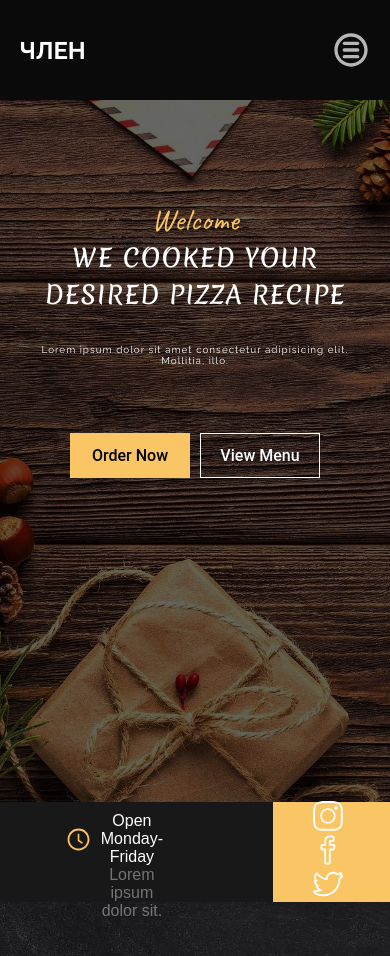
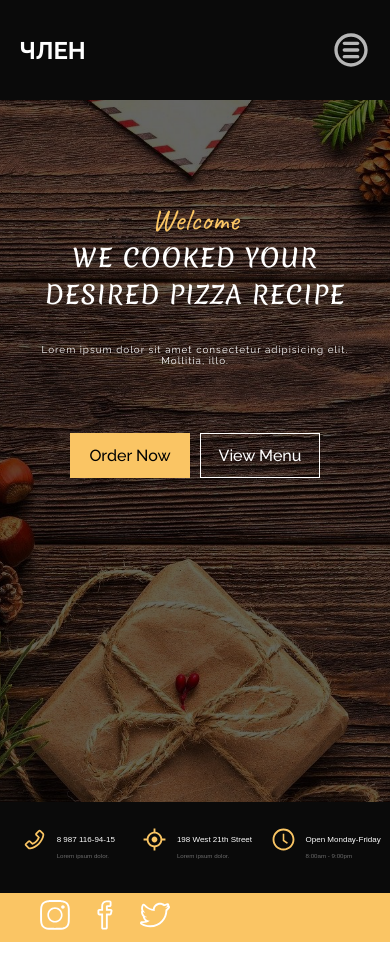
Before and after one commit to Leonid-poc/MakeHub, a React (Create React App) app in the folder client/: page / in a window 390 px wide. Built offline with nearby package versions, Linux system fonts and the light colour scheme; a web font is replaced by a local one.

Commit message:
info page is done

```diff
--- a/client/src/components/Info.jsx
+++ b/client/src/components/Info.jsx
@@ -15,7 +15,7 @@ const Info = () => {
             <div className="content">
               <a href="tel:8987116415">8 987 116-94-15</a>
             </div>
-            <span className='content_info'>Lorem ipsum dolor sit.</span>
+            <span>Lorem ipsum dolor.</span>
           </div>
         </div>
         <div className="container">
@@ -26,7 +26,7 @@ const Info = () => {
             <div className="content">
               <p>198 West 21th Street</p>
             </div>
-            <span className='content_info'>Lorem ipsum dolor sit.</span>
+            <span>Lorem ipsum dolor.</span>
           </div>
         </div>
         <div className="container">
@@ -37,7 +37,7 @@ const Info = () => {
             <div className="content">
               <p>Open Monday-Friday</p>
             </div>
-            <span className='content_info'>Lorem ipsum dolor sit.</span>
+            <span>8:00am - 9:00pm</span>
           </div>
         </div>
       </div>
--- a/client/src/css/Info.css
+++ b/client/src/css/Info.css
@@ -1,18 +1,19 @@
-a{
-    font-family: "Roboto", sans-serif;
+.content a, p{
     text-decoration: none;
     color: rgba(255, 255, 255);
     font-weight: 400;
+    font-size: calc(var(--index)*0.6);
 }
 
-p{
-    color: rgba(255, 255, 255);
+.container_info span{
+    color: rgba(255, 255, 255, .4);
     font-weight: 300;
+    font-size: calc(var(--index)*0.5);
 }
 
 .info{
     width: 100%;
-    height: 100px;
+    height: 140px;
     display: flex;
     flex-direction: row;
 }
@@ -21,7 +22,7 @@ p{
     font-family: "Work Sans", sans-serif;
     width: 70%;
     height: 100%;
-    background-color: #181818;
+    background-color: #0a0a0a;
     display: flex;
     align-items: center;
     justify-content: flex-end;
@@ -30,18 +31,16 @@ p{
 }
 
 .container{
-    width: 220px;
-    height: 80px;
+    width: 33%;
+    height: 40px;
     display: flex;
-    justify-content: space-evenly;
-    text-align: center;
+    justify-content: center;
+    text-align: flex-start;
     flex-direction: row;
-    align-items: center;
-    margin: 0 40px;
 }
+
 .container_logo{
     height: 100%;
-    padding-top: 15px;
 }
 
 .container_info{
@@ -55,17 +54,15 @@ p{
 .content{
     display: flex;
     justify-content: center;
-    text-align: center;
-    align-items: center;
+    text-align: flex-start;
+    align-items: flex-start;
 }
 
 .content_logo{
     margin-right: 10px;
 }
 
-.content_info{
-    color: rgba(255, 255, 255, .4);
-}
+
 
 .right_content{
     width: 30%;
@@ -82,3 +79,45 @@ p{
     margin: 0 10px;
     cursor: pointer;
 }
+
+@media(max-width: 1160px) {
+    .info{
+        flex-direction: column;
+    }
+    .left_content{
+        width: 100%;
+        height: 65%;
+        padding-right: 0;
+    }
+    .right_content{
+        width: 100%;
+        height: 35%;
+    }
+   .content a, p{
+        font-size: calc(var(--index)*0.9);
+    }
+    .container_info span{
+        font-size: calc(var(--index)*0.75);
+    }
+    container{
+        width: 33%;
+    }
+}
+
+@media(max-width: 855px) {
+    .content a, p{
+        font-size: calc(var(--index)*0.7);
+    }
+    .container_info span{
+        font-size: calc(var(--index)*0.55);
+    }
+}
+
+@media(max-width: 440px) {
+    .content a, p{
+        font-size: calc(var(--index)*0.65);
+    }
+    .container_info span{
+        font-size: calc(var(--index)*0.5);
+    }
+}
```
